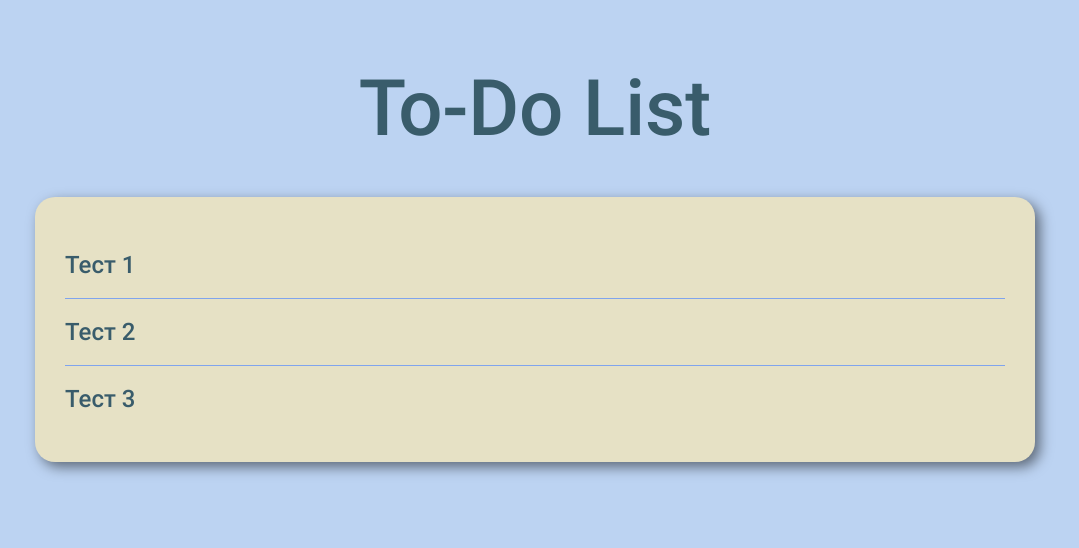
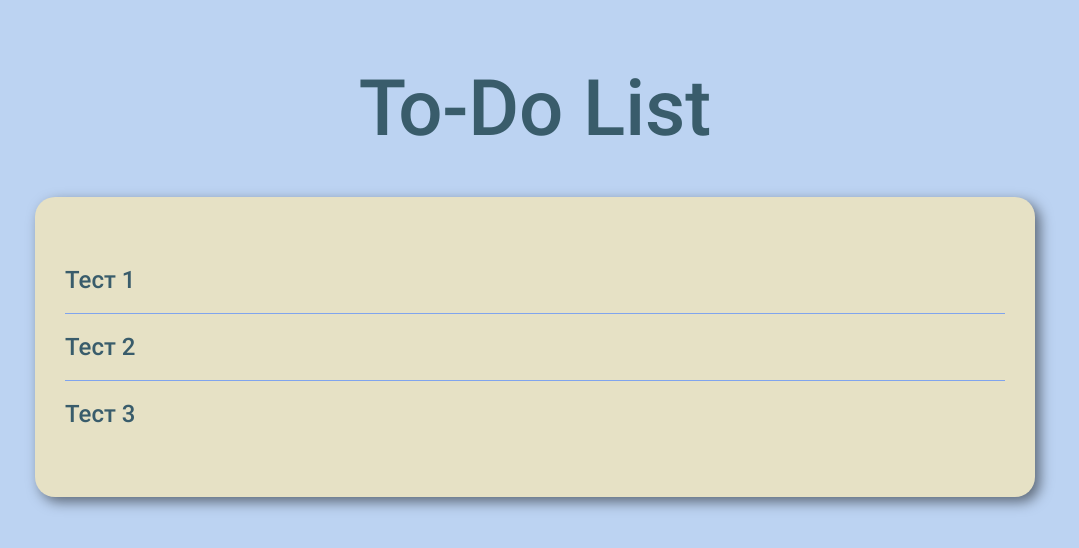
Before and after one commit to Qumansa/todolist_redux, a React (Create React App) app: page / in a window 1280 px wide. Shown: the top 548 px of the page, without its empty margins (105-1184 px from the left). Built offline with nearby package versions, Linux system fonts and the light colour scheme; data requests are answered from the project's data file; a web font is replaced by a local one.

Commit message:
Список задач
1) Подключена библиотека "concurrently"
2) Создан серверный файл
3) С помощью RTK Query создан apiSlice
4) Настроен динамический вывод списка задач с сервера

```diff
--- a/package.json
+++ b/package.json
@@ -7,6 +7,7 @@
     "@testing-library/jest-dom": "^5.16.4",
     "@testing-library/react": "^13.3.0",
     "@testing-library/user-event": "^14.2.1",
+    "concurrently": "^7.2.2",
     "react": "^18.2.0",
     "react-dom": "^18.2.0",
     "react-redux": "^8.0.2",
@@ -15,7 +16,7 @@
     "web-vitals": "^2.1.4"
   },
   "scripts": {
-    "start": "react-scripts start",
+    "start": "concurrently \"react-scripts start\" \"npx json-server server.json --port 3001\"",
     "build": "react-scripts build",
     "test": "react-scripts test",
     "eject": "react-scripts eject"
--- /dev/null
+++ b/server.json
@@ -0,0 +1,16 @@
+{
+    "todos": [
+      {
+        "id": 1,
+        "description": "Тест 1"
+      },
+      {
+        "id": 2,
+        "description": "Тест 2"
+      },
+      {
+        "id": 3,
+        "description": "Тест 3"
+      }
+    ]
+}
--- /dev/null
+++ b/src/api/apiSlice.js
@@ -0,0 +1,34 @@
+import {createApi, fetchBaseQuery} from '@reduxjs/toolkit/query/react';
+
+export const apiSlice = createApi({
+    baseQuery: fetchBaseQuery({
+        baseUrl: 'http://localhost:3001'
+    }),
+    tagTypes: ['Todos'],
+    endpoints: (builder) => ({
+        getToDoList: builder.query({
+            query: () => '/todos',
+            providesTags: ['Todos']
+        }),
+        // createHero: builder.mutation({
+        //     query: hero => ({
+        //         url: '/heroes',
+        //         method: 'POST',
+        //         // hero будет автоматически превращён в json-формат
+        //         body: hero
+        //     }),
+        //     // теги используются для того, чтобы связывать данные.
+        //     // в данном случае целью является то, чтобы после того, как герой был добавлен и данные ушли на сервер, сразу же произошло обновление этих данных на клиенте. то есть если было 3 героя, через форму добавили нового героя, на сервере стало 4 героя, на клиенте тоже должно отображаться 4 героя. фактически сразу после запроса createHero вызывается ещё один запрос getHeroes
+        //     invalidatesTags: ['Heroes']
+        // }),
+        // deleteHero: builder.mutation({
+        //     query: id => ({
+        //         url: `/heroes/${id}`,
+        //         method: 'DELETE'
+        //     }),
+        //     invalidatesTags: ['Heroes']
+        // })
+    })
+});
+
+export const {useGetToDoListQuery} = apiSlice;
--- /dev/null
+++ b/src/components/toDoItem/ToDoItem.js
@@ -0,0 +1,11 @@
+import './toDoItem.sass';
+
+const toDoItem = ({description}) => {
+    return (
+        <li className="to-do-list__item">
+            <span className="to-do-list__description">{description}</span>
+        </li>
+    );
+};
+
+export default toDoItem;
--- /dev/null
+++ b/src/components/toDoItem/toDoItem.sass
@@ -0,0 +1,11 @@
+@import '../../style/_variables'
+
+.to-do-list
+    &__item
+        padding: 15px 0
+        &:not(:first-child)
+            border-top: 1px solid $littleBoyBlue
+    &__description
+        font-weight: 500
+        font-size: 24px
+        line-height: 36px
--- a/src/components/toDoList/ToDoList.js
+++ b/src/components/toDoList/ToDoList.js
@@ -1,21 +1,53 @@
+import { useCallback, useMemo } from 'react';
+import { useGetToDoListQuery } from '../../api/apiSlice';
+
+import ToDoItem from '../toDoItem/ToDoItem';
+
 import './toDoList.sass';
 
 const ToDoList = () => {
+    const {
+        // data - это те самые данные, которые поступают с сервер при запросе
+        // heroes = [] - значение по умолчанию
+        data: toDoList = [],
+        // означает, что запрос к серверу происходит повторно
+        // isFetching,
+        // означает, что запрос к серверу происходит впервые
+        isLoading,
+        // isSuccess,
+        isError,
+        // error
+    } = useGetToDoListQuery();
+
+    // const filteredToDoList = useMemo(() => {
+    //     const filteredToDoList = [...toDoList];
+
+    //     return filteredToDoList;
+    // }, [toDoList]);
+
+    const renderToDoList = (arr) => {
+        if (arr.length === 0) {
+            // return <h5 className="text-center mt-5">Героев пока нет</h5>
+        }
+
+        return arr.map(({id, ...props}) => {
+            return (
+                <ToDoItem
+                    key={id}
+                    {...props}/>
+            );
+        });
+    };
+
+    const elements = renderToDoList(toDoList);
+
     return (
         <section className="to-do-list section">
             <div className="container">
                 <h2 className="sr-only">Tasks</h2>
                 <div className="to-do-list__wrapper">
                     <ul className="to-do-list__list">
-                        <li className="to-do-list__item">
-                            <span className="to-do-list__task">Тест 1</span>
-                        </li>
-                        <li className="to-do-list__item">
-                            <span className="to-do-list__task">Тест 2</span>
-                        </li>
-                        <li className="to-do-list__item">
-                            <span className="to-do-list__task">Тест 3</span>
-                        </li>
+                        {elements}
                     </ul>
                 </div>
             </div>
--- a/src/components/toDoList/toDoList.sass
+++ b/src/components/toDoList/toDoList.sass
@@ -2,16 +2,7 @@
 
 .to-do-list
     &__wrapper
-        padding: 50px 30px 30px
+        padding: 50px 30px
         background-color: $eggshell
         border-radius: 20px
         box-shadow: 5px 5px 13px 0 rgba(0, 0, 0, 0.5)
-    &__item
-        padding-bottom: 15px
-        &:not(:first-child)
-            padding-top: 15px
-            border-top: 1px solid $littleBoyBlue
-    &__task
-        font-weight: 500
-        font-size: 24px
-        line-height: 36px
--- a/src/index.js
+++ b/src/index.js
@@ -1,15 +1,18 @@
 import React from 'react';
 import { createRoot } from 'react-dom/client';
 import { Provider } from 'react-redux';
+
+import store from './store';
 import App from './components/app/App';
+
 
 const container = document.getElementById('root');
 const root = createRoot(container);
 
 root.render(
   	<React.StrictMode>
-    	{/* <Provider store={store}> */}
-      	<App />
-    	{/* </Provider> */}
+    	<Provider store={store}>
+      		<App />
+    	</Provider>
   	</React.StrictMode>
 );
--- a/src/store/index.js
+++ b/src/store/index.js
@@ -1,7 +1,13 @@
 import { configureStore } from '@reduxjs/toolkit';
 
-// export const store = configureStore({
-//     reducer: {
-//       	counter: counterReducer,
-//     },
-// });
+import { apiSlice } from '../api/apiSlice';
+
+const store = configureStore({
+    reducer: {
+        [apiSlice.reducerPath]: apiSlice.reducer
+    },
+    middleware: getDefaultMiddleware => getDefaultMiddleware().concat(apiSlice.middleware),
+    devTools: process.env.NODE_ENV !== 'production',
+});
+
+export default store;
```
Also changed, not shown: 1 other file (tests, documents, lock files or other folders).
